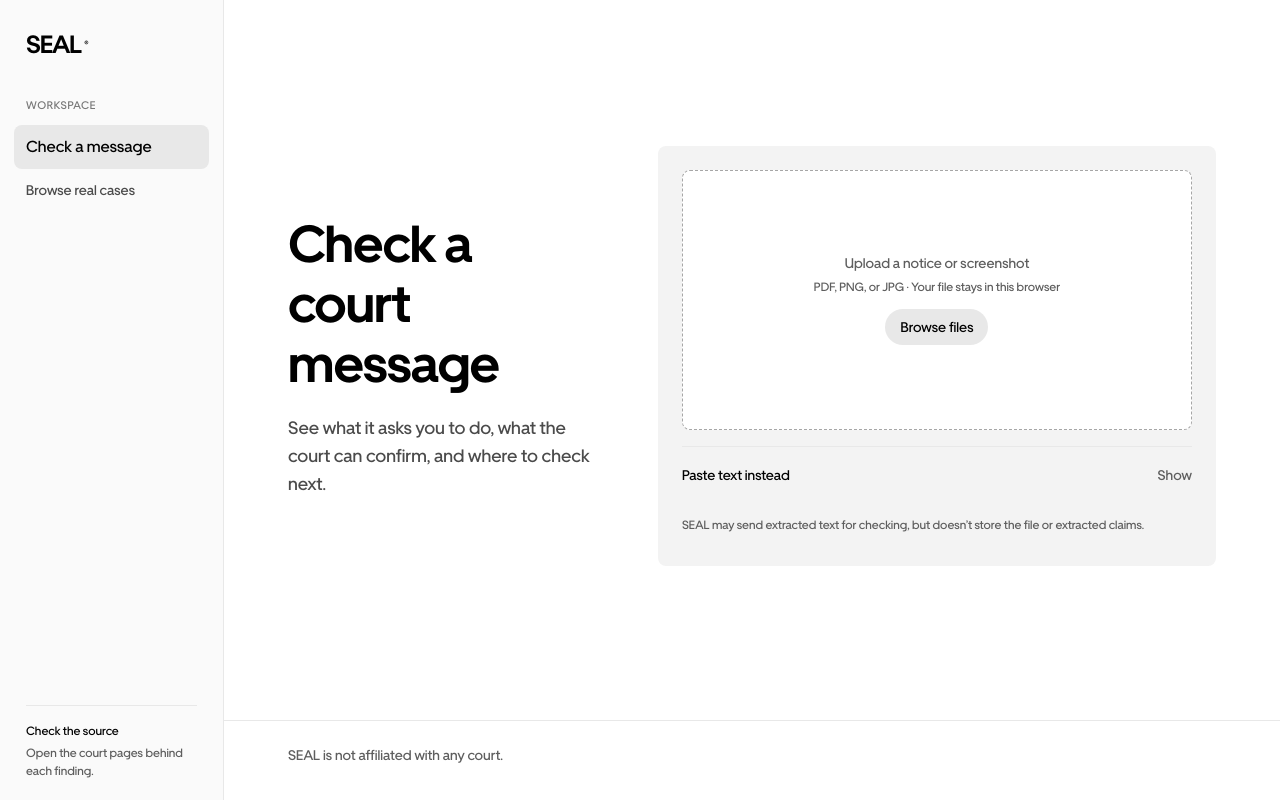
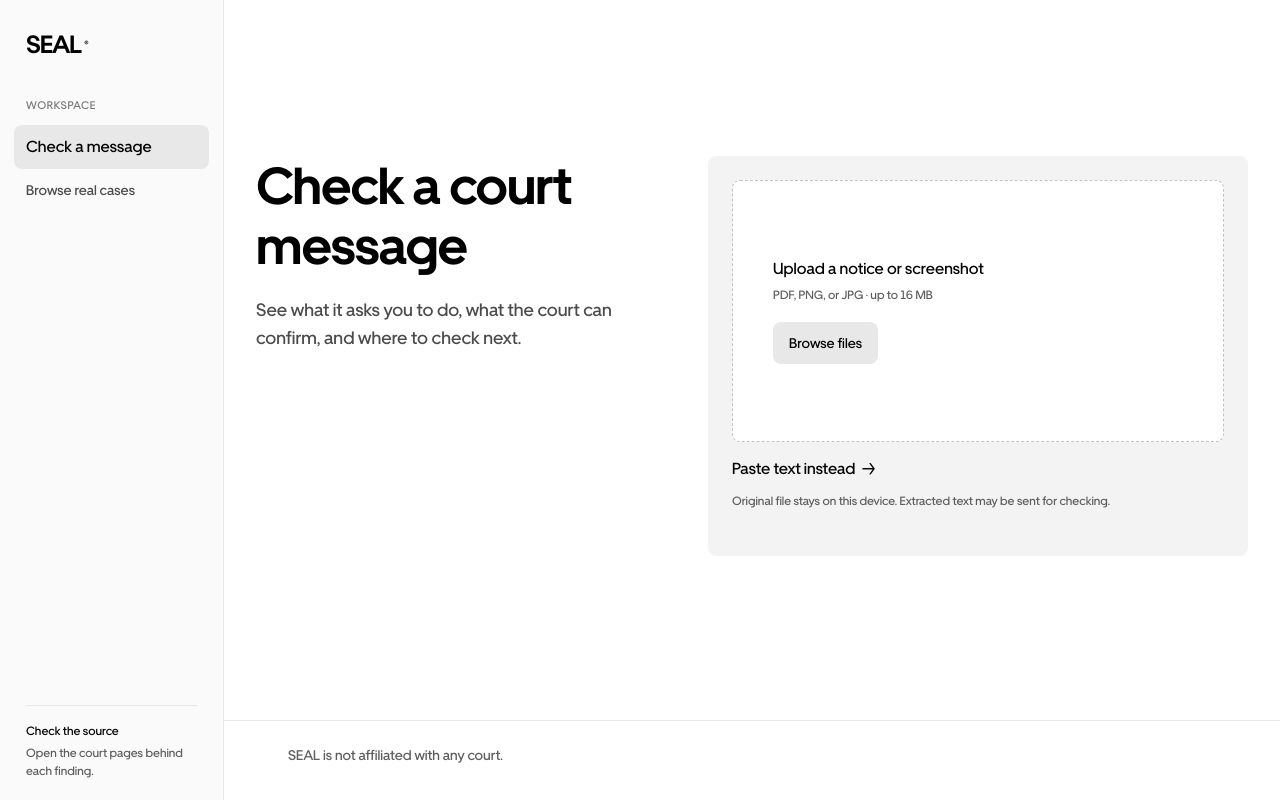
Before and after one commit to Davemafy/seal, a Next.js app: page / in a window 1280 px wide. Built offline with nearby package versions, Linux system fonts and the light colour scheme.

Commit message:
Balance entry composition and input modes

```diff
--- a/app/seal-app.tsx
+++ b/app/seal-app.tsx
@@ -66,6 +66,7 @@ export default function SealApp({initialDemo=false,initialText='',initialRun=fal
  const [error,setError]=useState('');
  const [busy,setBusy]=useState(false);
  const [dragging,setDragging]=useState(false);
+ const [pasteMode,setPasteMode]=useState(false);
  const [revealed,setRevealed]=useState(0);
  const [selected,setSelected]=useState('');
  const [hovered,setHovered]=useState('');
@@ -260,7 +261,7 @@ export default function SealApp({initialDemo=false,initialText='',initialRun=fal
  function clear(){
   runId.current++;
   if(file)URL.revokeObjectURL(file.preview);
-  setFile(null);setText('');setDraft('');setClaims([]);setVerification(null);setStatus('');setError('');setBusy(false);setRevealed(0);setSelected('');setHovered('');setShowIndex(false);setMode('SNAPSHOT');setStoryOpen(false);setStoryStep(0);setStoryPlaying(true);setStoryClosing(false);storyKey.current='';
+  setFile(null);setText('');setDraft('');setPasteMode(false);setClaims([]);setVerification(null);setStatus('');setError('');setBusy(false);setRevealed(0);setSelected('');setHovered('');setShowIndex(false);setMode('SNAPSHOT');setStoryOpen(false);setStoryStep(0);setStoryPlaying(true);setStoryClosing(false);storyKey.current='';
  }
 
  function chooseFixture(key:FixtureKey){clear();setFixture(key);setText(fixtures[key].text);void run('SNAPSHOT',{text:fixtures[key].text,file:null})}
@@ -432,32 +433,36 @@ async function upload(uploaded:File){
      <p>See what it asks you to do, what the court can confirm, and where to check next.</p>
     </div>
 
-    <div className="intake">
+    <div className={`intake ${pasteMode?'is-paste-mode':'is-upload-mode'}`}>
+     {!pasteMode?
+      <>
        <button className={`upload-row ${dragging?'is-dragging':''} ${busy?'is-busy':''}`} type="button" disabled={busy||!hydrated} onPointerDown={()=>{void warmOcr()}} onClick={()=>input.current?.click()}
         onDragOver={event=>{if(event.dataTransfer.types.includes('Files')){event.preventDefault();setDragging(true)}}}
         onDragLeave={event=>{if(!event.currentTarget.contains(event.relatedTarget as Node))setDragging(false)}}
         onDrop={event=>{event.preventDefault();setDragging(false);if(event.dataTransfer.files[0])upload(event.dataTransfer.files[0])}}>
-      <span><strong>{busy?status:'Upload a notice or screenshot'}</strong><small>{busy?'This can take a little longer the first time.':'PDF, PNG, or JPG · Your file stays in this browser'}</small></span>
+        <span className="upload-group">
+         <span className="upload-copy"><strong>{busy?status:'Upload a notice or screenshot'}</strong><small>{busy?'This can take a little longer the first time.':'PDF, PNG, or JPG · up to 16 MB'}</small></span>
          {!busy&&<span className="upload-browse">Browse files</span>}
+        </span>
         {busy&&<span className="upload-progress" aria-hidden="true"><span/></span>}
        </button>
-
-     <details className="paste-disclosure">
-      <summary>Paste text instead</summary>
-      <div className="paste-disclosure-body">
+       <button className="paste-mode-switch" type="button" onClick={()=>setPasteMode(true)}>Paste text instead <span aria-hidden="true">→</span></button>
+       <p className="privacy-note">Original file stays on this device. Extracted text may be sent for checking.</p>
+      </>
+      :
+      <div className="paste-mode-panel">
+       <button className="paste-mode-switch paste-mode-back" type="button" onClick={()=>setPasteMode(false)}><span aria-hidden="true">←</span> Upload a file instead</button>
        <label className="paste-field">
         <span className="field-label">Message text</span>
-        <textarea aria-label="Paste the court message" value={draft} onChange={event=>setDraft(event.target.value)} placeholder="Paste the message exactly as you received it"/>
+        <textarea autoFocus aria-label="Paste the court message" value={draft} onChange={event=>setDraft(event.target.value)} placeholder="Paste the message exactly as you received it"/>
        </label>
        <div className="intake-actions">
         <button className="check-message" type="button" disabled={!draft.trim()||!hydrated} onClick={submitPaste}>Check this message</button>
        </div>
-      </div>
-     </details>
+       <p className="privacy-note">Original file stays on this device. Extracted text may be sent for checking.</p>
+      </div>}
 
      {error&&<div role="alert" className="inspection-error">{error}</div>}
-
-     <p className="privacy-note">SEAL may send extracted text for checking, but doesn’t store the file or extracted claims.</p>
     </div>
    </section>
    :
--- a/app/workspace.css
+++ b/app/workspace.css
@@ -13,7 +13,7 @@
 .seal-app button,.seal-app textarea,.seal-app select{font:inherit}
 .seal-app button:disabled{cursor:not-allowed}
 .check-message:disabled,.run-button:disabled{opacity:1;background:#f3f3f3;color:#a6a6a6}
-.seal-app :is(button,a,select,textarea,summary):focus-visible{outline:2px solid var(--blue);outline-offset:3px}
+.seal-app :is(button,a,select,summary):focus-visible{outline:2px solid var(--blue);outline-offset:3px}
 .workspace-rail{grid-column:1;grid-row:1/4;position:sticky;top:0;height:100svh;display:flex;flex-direction:column;padding:28px 14px 20px;border-right:1px solid var(--line);background:#fafafa}
 .rail-brand{padding:0 12px 38px;text-decoration:none;font-size:25px;line-height:32px;font-weight:700;letter-spacing:-.04em}
 .rail-brand span{margin-left:3px;font-size:9px;vertical-align:top}
@@ -30,41 +30,41 @@
 .mobile-nav-action{color:#000;font-size:14px;line-height:20px;font-weight:500;text-decoration:none}
 .mobile-nav-button{border:0;padding:0;background:transparent;font:inherit;cursor:pointer}
 .mobile-nav-action:hover{text-decoration:underline;text-underline-offset:4px}
-.entry-shell{width:100%;max-width:1180px;min-height:calc(100svh - 80px);margin:0 auto;padding:64px 64px 72px;display:grid;grid-template-columns:minmax(260px,.72fr) minmax(420px,1.28fr);grid-template-areas:"intro form";column-gap:56px;align-content:center;align-items:center}
+.entry-shell{width:100%;max-width:1220px;min-height:calc(100svh - 80px);margin:0 auto;padding:56px 48px 64px;display:grid;grid-template-columns:minmax(380px,420px) minmax(540px,600px);grid-template-areas:"intro form";column-gap:72px;justify-content:center;align-content:center;align-items:start}
 .entry-copy{grid-area:intro}
 .entry-copy h1{margin:0;max-width:440px;font-size:52px;font-weight:700;line-height:60px;letter-spacing:-.02em}
 .entry-copy>p{max-width:420px;margin:20px 0 0;color:#4b4b4b;font-size:18px;line-height:28px}
-.intake{grid-area:form;display:flex;flex-direction:column;gap:0;min-height:420px;padding:24px;border:0;border-radius:8px;background:var(--secondary)}
-.upload-row{position:relative;width:100%;min-height:260px;display:flex;flex-direction:column;align-items:center;justify-content:center;gap:10px;padding:28px;text-align:center;border:1px dashed var(--line-strong);border-radius:8px;background:#fff;color:var(--ink);overflow:hidden}
+.intake{grid-area:form;width:100%;min-height:400px;display:flex;flex-direction:column;padding:24px;border:0;border-radius:8px;background:var(--secondary)}
+.upload-row{position:relative;width:100%;min-height:262px;display:flex;align-items:center;justify-content:flex-start;padding:40px;text-align:left;border:1px dashed rgba(0,0,0,.24);border-radius:8px;background:#fff;color:var(--ink);overflow:hidden}
 .upload-row:hover,.upload-row.is-dragging{border-color:var(--blue);background:#eff4fe}
-.upload-row strong{display:block;color:var(--muted);font-size:14px;font-weight:500;line-height:16px}
-.upload-row small{display:block;margin-top:6px;font-size:12px;line-height:20px;color:var(--muted)}
-.upload-row.is-dragging strong{color:var(--blue)}
-.upload-row.is-dragging .upload-browse{visibility:hidden}
+.upload-group{display:flex;flex-direction:column;align-items:flex-start;max-width:310px}
+.upload-copy strong{display:block;color:#000;font-size:16px;font-weight:500;line-height:20px}
+.upload-copy small{display:block;margin-top:6px;color:var(--muted);font-size:12px;line-height:20px}
+.upload-row.is-dragging .upload-copy strong{color:var(--blue)}
 .upload-row.is-busy:disabled{opacity:1;cursor:wait}
-.upload-row.is-busy strong{color:var(--ink)}
+.upload-row.is-busy .upload-copy strong{color:var(--ink)}
 .upload-progress{position:absolute;left:0;right:0;bottom:0;height:4px;background:var(--tertiary);overflow:hidden}
 .upload-progress span,.check-loader-track span{display:block;height:100%;width:38%;background:var(--blue);animation:seal-progress 1.15s ease-in-out infinite}
 .upload-plus{display:none}
-.upload-browse{flex:none;min-width:103px;margin-top:2px;padding:10px 12px;background:var(--tertiary);border-radius:9999px;font-size:14px;font-weight:500;line-height:16px}
-.paste-disclosure{margin-top:16px;border-top:1px solid var(--line);border-radius:0;background:transparent;overflow:hidden}
-.paste-disclosure>summary{position:relative;display:flex;align-items:center;justify-content:space-between;min-height:56px;padding:16px 0;list-style:none;cursor:pointer;color:var(--ink);font-size:14px;font-weight:500;line-height:20px}
-.paste-disclosure>summary::-webkit-details-marker{display:none}
-.paste-disclosure>summary::marker{content:""}
-.paste-disclosure>summary::after{content:"Show";margin-left:16px;color:var(--muted);font-weight:400}
-.paste-disclosure[open]>summary::after{content:"Hide"}
-.paste-disclosure-body{display:grid;gap:16px;padding:0 0 8px}
+.upload-browse{min-height:42px;display:inline-flex;align-items:center;justify-content:center;margin-top:17px;padding:11px 16px;border-radius:8px;background:var(--tertiary);font-size:14px;font-weight:500;line-height:20px;white-space:nowrap}
+.upload-row:hover .upload-browse{background:#dedede}
+.paste-mode-switch{width:max-content;display:inline-flex;align-items:center;gap:6px;margin-top:15px;border:0;padding:0;background:transparent;color:#000;font-size:14px;font-weight:500;line-height:20px;cursor:pointer}
+.paste-mode-switch:hover{text-decoration:underline;text-underline-offset:4px}
+.paste-mode-switch span{font-size:15px;line-height:20px}
+.paste-mode-panel{min-height:352px;display:flex;flex-direction:column}
+.paste-mode-back{margin:0 0 22px}
 .paste-field{display:block}
-.field-label{display:block;margin-bottom:8px;font-size:14px;font-weight:500;line-height:16px}
-.paste-field textarea{width:100%;height:104px;resize:vertical;padding:16px;border:2px solid transparent;border-radius:8px;outline:0;background:var(--tertiary);color:var(--ink);font-size:14px;line-height:20px}
+.field-label{display:block;margin-bottom:8px;font-size:14px;font-weight:500;line-height:20px}
+.paste-field textarea{width:100%;height:152px;resize:none;padding:16px;border:2px solid transparent;border-radius:8px;outline:0;background:var(--tertiary);color:var(--ink);font-size:14px;line-height:20px;box-shadow:none}
 .paste-field textarea::placeholder{color:var(--muted)}
 .paste-field textarea:hover{background:#dedede}
-.paste-field textarea:focus{border-color:var(--blue);background:var(--secondary)}
-.intake-actions{display:flex;align-items:center;gap:12px;flex-wrap:wrap}
+.paste-field textarea:focus,.paste-field textarea:focus-visible{border-color:var(--blue);outline:0!important;background:var(--tertiary);box-shadow:none!important}
+.intake-actions{display:flex;align-items:flex-start;gap:12px;margin-top:18px;flex-wrap:wrap}
 .check-message,.run-button,.safe-primary{min-height:48px;display:inline-flex;align-items:center;justify-content:center;padding:12px 20px;border:0;border-radius:8px;background:#000;color:#fff;text-decoration:none;font-size:16px;font-weight:500;line-height:20px}
 .check-message:hover,.run-button:hover,.safe-primary:hover{background:#333}
 .demo-link,.replay-button{min-height:48px;padding:12px 16px;border:0;border-radius:8px;background:var(--secondary);font-size:14px;font-weight:500}
-.privacy-note{max-width:620px;margin:12px 0 0;color:var(--muted);font-size:12px;line-height:20px}
+.privacy-note{max-width:520px;margin:10px 0 0;color:var(--muted);font-size:12px;line-height:20px}
+.paste-mode-panel .privacy-note{margin-top:10px}
 .technical-record summary,.additional-sources summary{cursor:pointer}
 
 .story-replay{min-height:40px;padding:10px 14px;border:0;border-radius:8px;background:var(--secondary);color:var(--ink);font-size:14px;font-weight:500}
@@ -287,17 +287,20 @@
 @media(max-width:1135px){
  .seal-nav,.seal-footer{padding-inline:36px}
  .entry-shell,.review-shell{padding-inline:36px}
- .entry-shell{column-gap:36px}
+ .entry-shell{grid-template-columns:minmax(330px,.82fr) minmax(460px,1.18fr);column-gap:48px}
  .review-hero{gap:36px}
  .section-heading,.court-contact,.record-layout{gap:36px}
  .action-list,.source-signals{margin-left:0}
+}
+@media(max-width:1050px) and (min-width:901px){
+ .entry-shell{grid-template-columns:minmax(280px,.78fr) minmax(390px,1.22fr);column-gap:28px;padding-inline:32px}
 }
 @media(max-width:900px){
  .seal-app{display:block}
  .workspace-rail{display:none}
  .seal-nav.mobile-only-nav{min-height:60px;display:flex;align-items:center;justify-content:space-between;gap:20px;padding:0 36px;border-bottom:1px solid var(--line);background:#fff}
  .mobile-brand{display:block;color:#000;text-decoration:none;font-size:21px;font-weight:700}
- .entry-shell{grid-template-columns:1fr;grid-template-areas:"intro" "form";max-width:760px;min-height:auto;padding-block:40px;row-gap:28px}
+ .entry-shell{grid-template-columns:1fr;grid-template-areas:"intro" "form";max-width:760px;min-height:auto;padding-block:40px;row-gap:32px}
  .review-hero{grid-template-columns:1fr;grid-template-areas:"decision" "document"}
  .decision-pane{position:static}
  .source-signal{grid-template-columns:1fr}
@@ -310,9 +313,14 @@
  .entry-copy h1{max-width:360px;font-size:40px;line-height:48px;letter-spacing:-.015em}
  .entry-copy>p{max-width:34rem;margin-top:12px;font-size:16px;line-height:24px}
  .intake{min-height:0;margin-top:0;padding:16px}
- .upload-row{min-height:220px;padding:24px 16px}
+ .upload-row{min-height:238px;padding:28px 24px}
+ .upload-group{max-width:280px}
+ .upload-browse{min-height:44px}
+ .paste-mode-panel{min-height:0}
+ .paste-field textarea{height:144px}
  .intake-actions{align-items:stretch;flex-direction:column}
  .check-message,.demo-link{width:100%}
+ .privacy-note{margin-top:10px}
  .review-head{align-items:start;flex-direction:column}
  .review-head .review-context,.review-head .source-status{display:none}
  .review-head h1{font-size:32px;line-height:40px}
```
Lines whose indentation alone changed are shown as unchanged.
